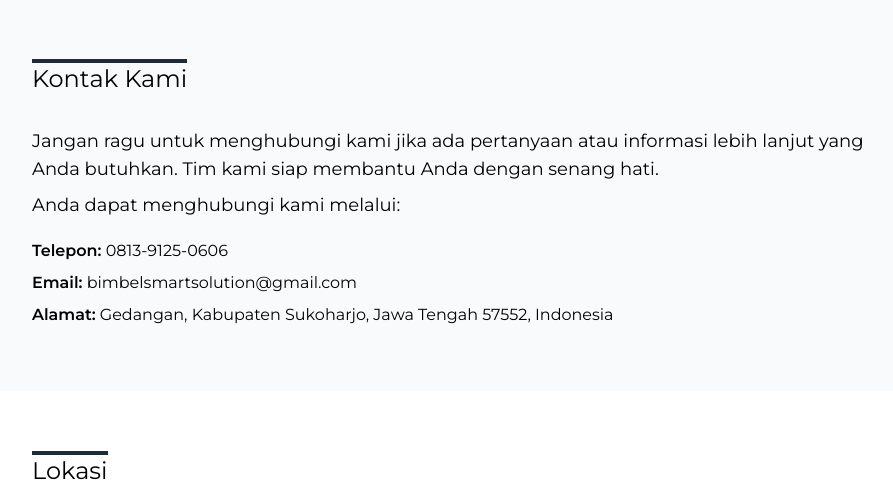
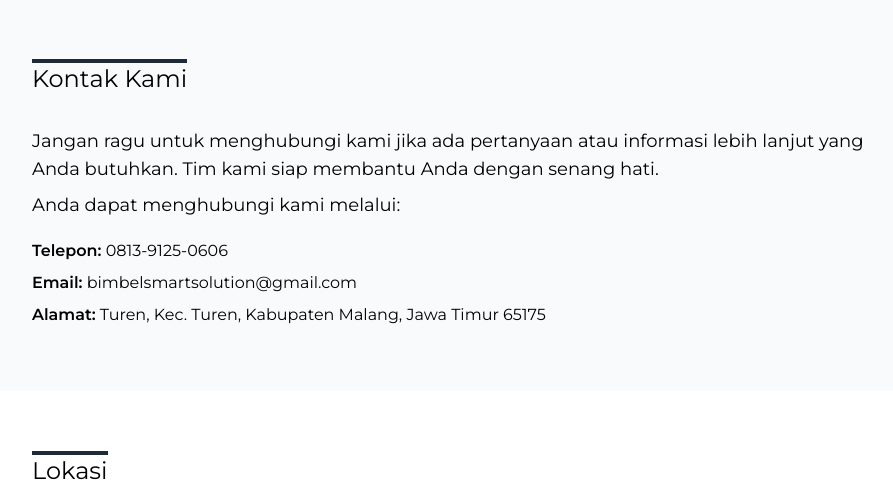
Before and after one commit to AkbarRahmadani161102/Sistem_LMS, a PHP site: page / in a window 1280 px wide. Shown: the part 3825-4323 px from the top of the page, without its empty margins (32-925 px from the left). Run offline with PHP 8.4, Linux system fonts and the light colour scheme; data that the repository does not hold is empty; style sheets or scripts are compiled from the project's sources.

Commit message:
Update alamat (landing page)

```diff
--- a/index.php
+++ b/index.php
@@ -300,7 +300,7 @@ $data_jenjang = $db->query($sql) or die($db->error);
             <div class="mt-5 space-y-2">
                 <p><span class="font-semibold">Telepon:</span> 0813-9125-0606</p>
                 <p><span class="font-semibold">Email:</span> bimbelsmartsolution@gmail.com</p>
-                <p><span class="font-semibold">Alamat:</span> Gedangan, Kabupaten Sukoharjo, Jawa Tengah 57552, Indonesia </p>
+                <p><span class="font-semibold">Alamat:</span> Turen, Kec. Turen, Kabupaten Malang, Jawa Timur 65175 </p>
             </div>
         </div>
     </div>
```
